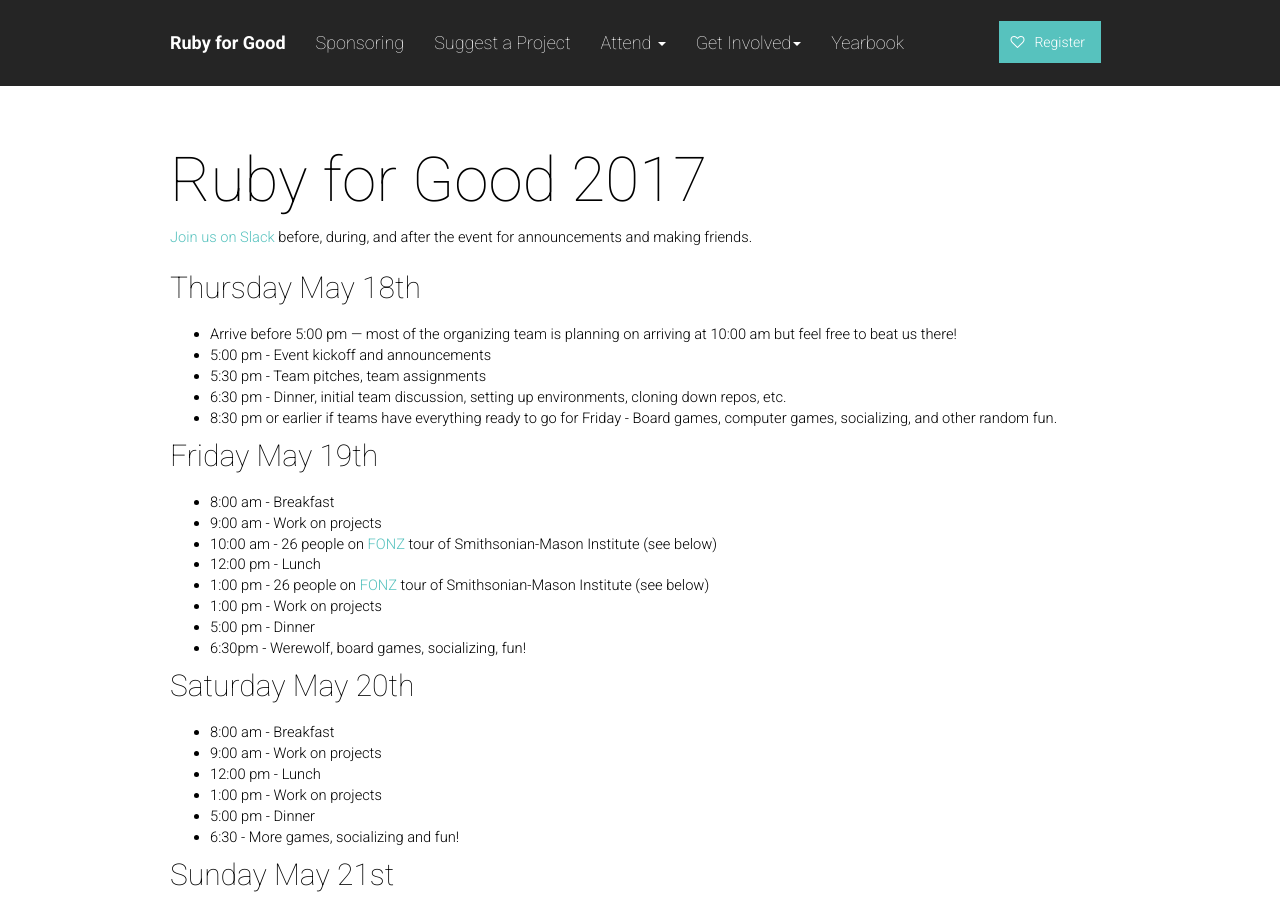
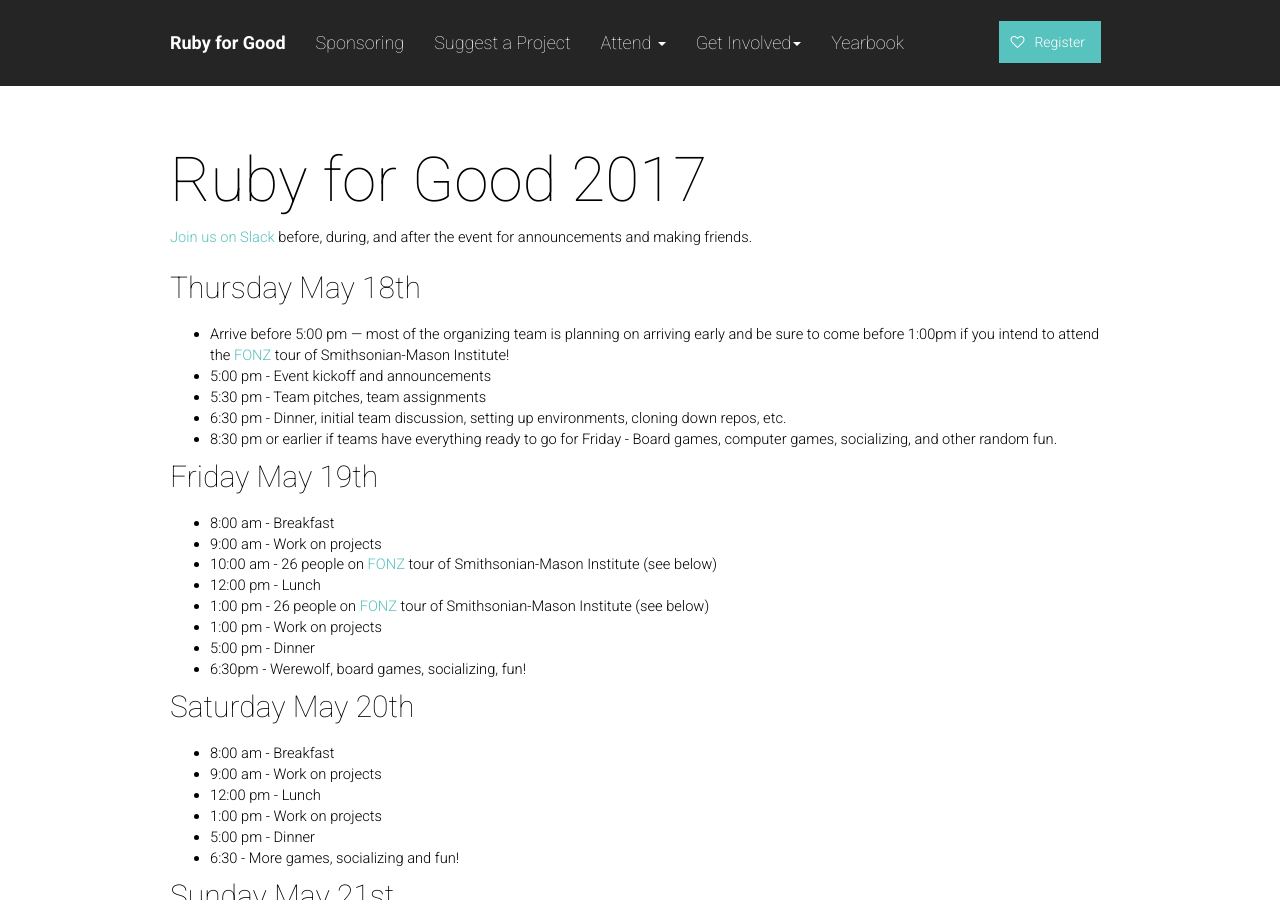
Before and after one commit to rubyforgood/rubyforgood.org--old, a Jekyll site: the page built from 2017.md, in a window 1280 px wide and 900 px high. Built offline with Jekyll 4.4.1, drawn with Linux system fonts in a browser that asks for light colours; our own code applies the rules of GitHub Pages for plain Markdown files.

Commit message:
Update 2017.md

```diff
--- a/2017.md
+++ b/2017.md
@@ -8,7 +8,7 @@ layout: page
 
 ###### Thursday May 18th
 
-* Arrive before 5:00 pm — most of the organizing team is planning on arriving at 10:00 am but feel free to beat us there!
+* Arrive before 5:00 pm — most of the organizing team is planning on arriving early and be sure to come before 1:00pm if you intend to attend the [FONZ](https://nationalzoo.si.edu/JoinFonz/join.cfm) tour of Smithsonian-Mason Institute!
 * 5:00 pm - Event kickoff and announcements
 * 5:30 pm - Team pitches, team assignments
 * 6:30 pm - Dinner, initial team discussion, setting up environments, cloning down repos, etc.
```
